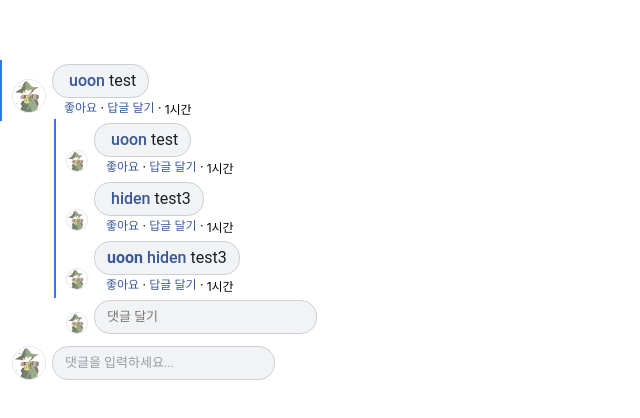
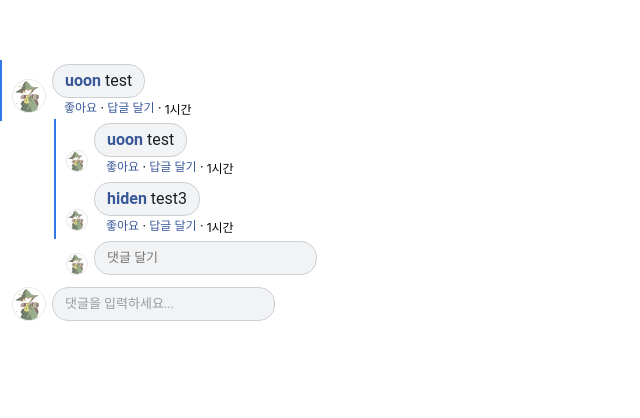
Before and after one commit to uoon-dev/clone-facebook-reply, a React (Create React App) app: page / in a window 1280 px wide. Shown: the top 418 px of the page, without its empty margins (0-640 px from the left). Built offline with nearby package versions, Linux system fonts and the light colour scheme.

Commit message:
handle key event of comment input

```diff
--- a/src/components/Feed/Comment/CommentInput/CommentInput.js
+++ b/src/components/Feed/Comment/CommentInput/CommentInput.js
@@ -22,13 +22,19 @@ const CommentInput = props => {
     }
   }, [isEditing])
 
-  const onEnterSave = (e) => {
+  const onKeyHandler = (e) => {
+    const isEnterPressed = e.key === 'Enter';
+    const isShiftPressed = e.shiftKey;
+
+    if (isEnterPressed && !isShiftPressed) {
       e.preventDefault();
+      if (e.target.value.length === 0) return;
       if (props.isNewPendingComment) {
         props.createCommentContent();
       } else {
         props.updateCommentContent();
         setIsEditing(false);
+      }
     }
   }
 
@@ -50,7 +56,7 @@ const CommentInput = props => {
         ref={textarea}
         defaultValue={props.commentContent}
         placeholder={props.parentId ? Comment.CHILD_REPLY : Comment.CREATE_REPLY }
-        onKeyPress={(e) => e.key === 'Enter' ? onEnterSave(e) : ''}
+        onKeyPress={onKeyHandler}
         onChange={props.onChangeCommentContent}
         minRows={1}
         autoFocus={props.isNewPendingComment ? true : false}
--- a/src/components/Feed/Comment/CommentInput/commentInputStyle.js
+++ b/src/components/Feed/Comment/CommentInput/commentInputStyle.js
@@ -40,7 +40,7 @@ export const userName = css`
   display: inline-block;
   color: ${blue_5};
   font-weight: 700;
-  &:last-of-type {
+  &:nth-of-type(2) {
     font-weight: 500;
     margin-left: 4px;
   }
--- a/src/components/Feed/Comment/ReactionMenu/ReactionMenu.js
+++ b/src/components/Feed/Comment/ReactionMenu/ReactionMenu.js
@@ -1,21 +1,14 @@
 /** @jsx jsx */
 import { jsx } from '@emotion/core';
-import { useDispatch } from 'react-redux';
 import * as styles from './reactionMenuStyle';
 
 const ReactionMenu = props => {
-  const dispatch = useDispatch();
-  const setTargetInfoDispatch = () => dispatch({type: 'SET_COMMENT_TARGET_INFO', payload: {
-      id: props.id,
-      user: props.user,
-    }});
   const onClickReply = () => {
     if (props.parentId) {
       props.setTargetCommentInfo({
         id: props.id,
         user: props.user,
       });
-      // setTargetInfoDispatch();
     } else {
 
     }
--- a/src/stores/comment.js
+++ b/src/stores/comment.js
@@ -20,6 +20,8 @@ const initialState = {
       },
       commentContent: 'test',
       likeCount: '',
+      // children: [
+      // ],
       children: [
         {
           id: 2345,
@@ -42,38 +44,28 @@ const initialState = {
           },
           commentContent: 'test3',
           likeCount: '',
-        },
-        {
-          id: 3457,
-          parentId: 1234,
-          targetCommentInfo: {
-            id: 3457,
-            user: {
-              id: 3,
-              name: 'hiden',
-              profileImageUrl: mumrik,
-            }
-          },
-          user: {
-            id: 0,
-            name: 'uoon',
-            profileImageUrl: mumrik,
-          },
-          commentContent: 'test3',
-          likeCount: '',
-        },
-        // {
-        //   id: 2,
-        //   user: {
-        //     id: 0,
-        //     name: 'uoon',
-        //     profileImageUrl: 'https://picsum.photos/seed/picsum/32/32',
-        //   },
-        //   commentContent: '',
-        //   likeCount: '',
-        //   children: []
-        // }
+        }
       ]
+      //   {
+      //     id: 3457,
+      //     parentId: 1234,
+      //     targetCommentInfo: {
+      //       id: 3457,
+      //       user: {
+      //         id: 3,
+      //         name: 'hiden',
+      //         profileImageUrl: mumrik,
+      //       }
+      //     },
+      //     user: {
+      //       id: 0,
+      //       name: 'uoon',
+      //       profileImageUrl: mumrik,
+      //     },
+      //     commentContent: 'test3',
+      //     likeCount: '',
+      //   },
+      // ]
     },
   ]
 };
```
Lines whose indentation alone changed are shown as unchanged.
